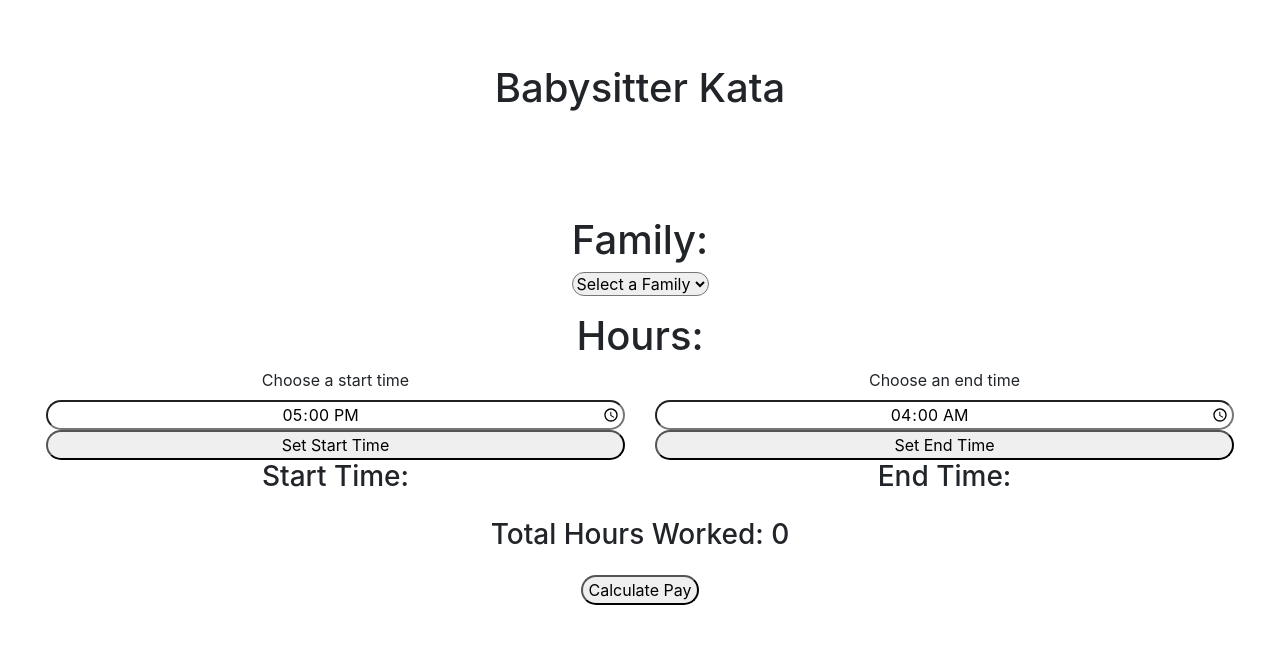
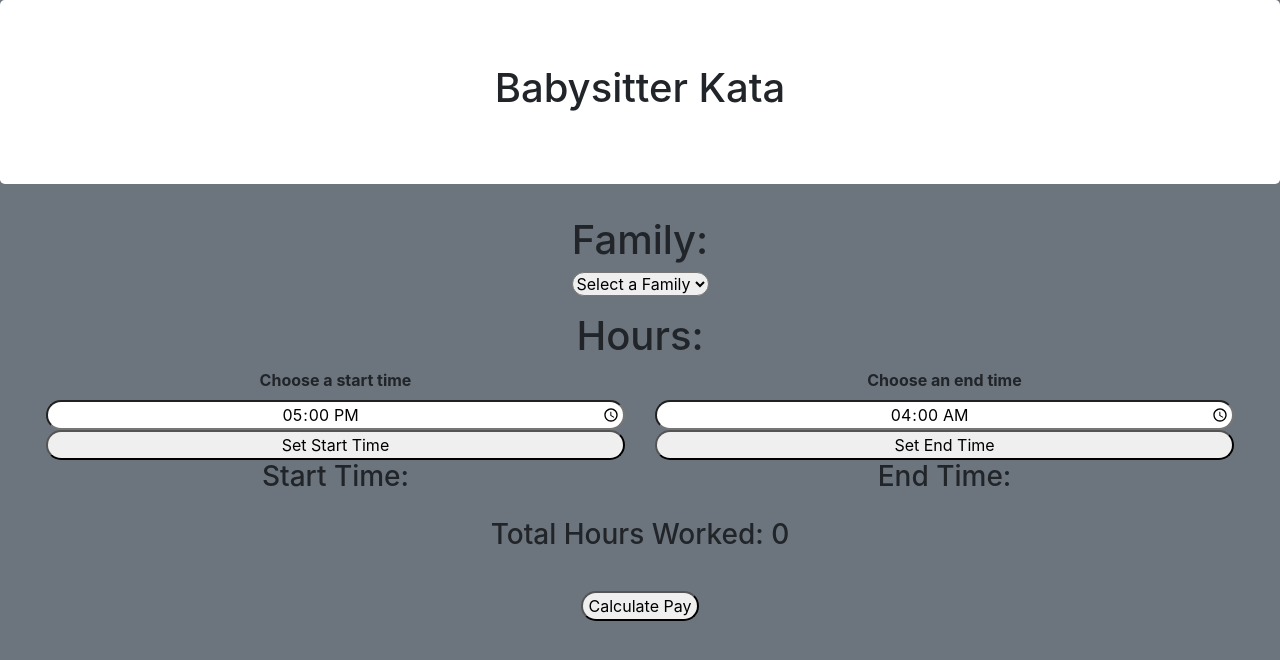
Before and after one commit to anonymokata/158e5ed4-2e46-11ea-8e41-3e128cb21645, a React (Create React App) app in the folder babysitter-kata/: page / in a window 1280 px wide. Shown: the top 660 px of the page. Built offline with nearby package versions, Linux system fonts and the light colour scheme.

Commit message:
working on the visual layout and css

```diff
--- a/babysitter-kata/public/index.html
+++ b/babysitter-kata/public/index.html
@@ -27,7 +27,7 @@
   <title>Babysitter Kata</title>
 </head>
 
-<body>
+<body class="bg-secondary">
   <noscript>You need to enable JavaScript to run this app.</noscript>
   <div id="root"></div>
   <!--
--- a/babysitter-kata/src/App.css
+++ b/babysitter-kata/src/App.css
@@ -69,6 +69,15 @@
   font-weight: bold;
 }
 
+#total {
+  border-radius: 15px;
+  width: fit-content;
+}
+
+/* body {
+  background: #282c34;
+} */
+
 input {
   text-align: center;
   border-radius: 15px;
--- a/babysitter-kata/src/components/Hours.js
+++ b/babysitter-kata/src/components/Hours.js
@@ -6,13 +6,13 @@ function Hours(props) {
             <h1 className='col-12'>Hours:</h1>
             <form className='col-12 timeForm'>
                 <div className="col-sm-12 col-md-6 form-group">
-                    <label htmlFor="formControlRange">Choose a start time</label>
+                    <label className='font-weight-bold' htmlFor="formControlRange">Choose a start time</label>
                     <input type="time" id="startTime" min='17:00' defaultValue='17:00' required />
                     <button onClick={props.checkStartTime}>Set Start Time</button>
                     <h3>Start Time: {props.start}</h3>
                 </div>
                 <div className="col-sm-12 col-md-6 form-group">
-                    <label htmlFor="formControlRange">Choose an end time</label>
+                    <label className='font-weight-bold' htmlFor="formControlRange">Choose an end time</label>
                     <input type="time" id="endTime" max='04:00' defaultValue='04:00' required />
                     <button onClick={props.checkEndTime}>Set End Time</button>
                     <h3>End Time: {props.end}</h3>
--- a/babysitter-kata/src/components/Total.js
+++ b/babysitter-kata/src/components/Total.js
@@ -50,9 +50,9 @@ function Total(props) {
     return (
         <div>
             <div className='col-12'>
-                <button onClick={calculateTotal} title='Calculate'>Calculate Pay</button>
+                <button className='m-3' onClick={calculateTotal} title='Calculate'>Calculate Pay</button>
             </div>
-            {total > 0 ? <h2>You will make ${total} tonight</h2> : <h2></h2>}
+            {total > 0 ? <h2 className='bg-white p-4 mx-auto' id='total'>You will make ${total} tonight</h2> : <h2></h2>}
         </div>
     )
 }
```
